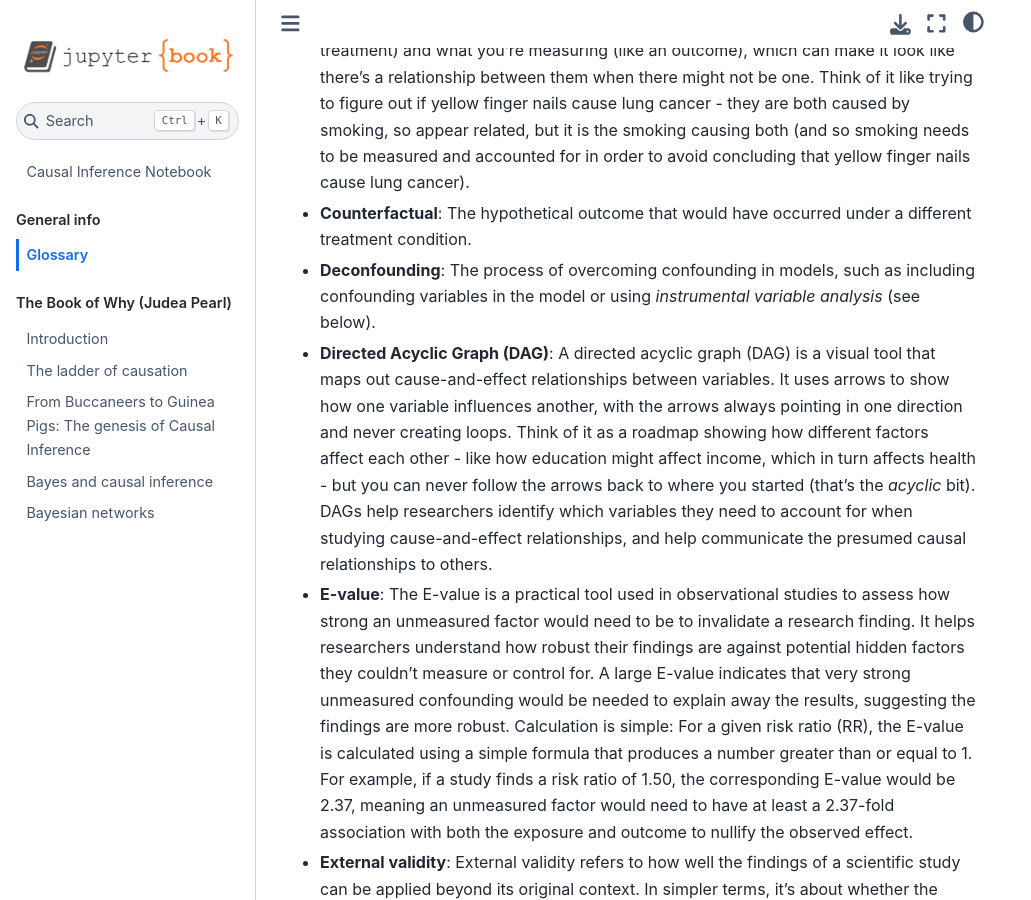
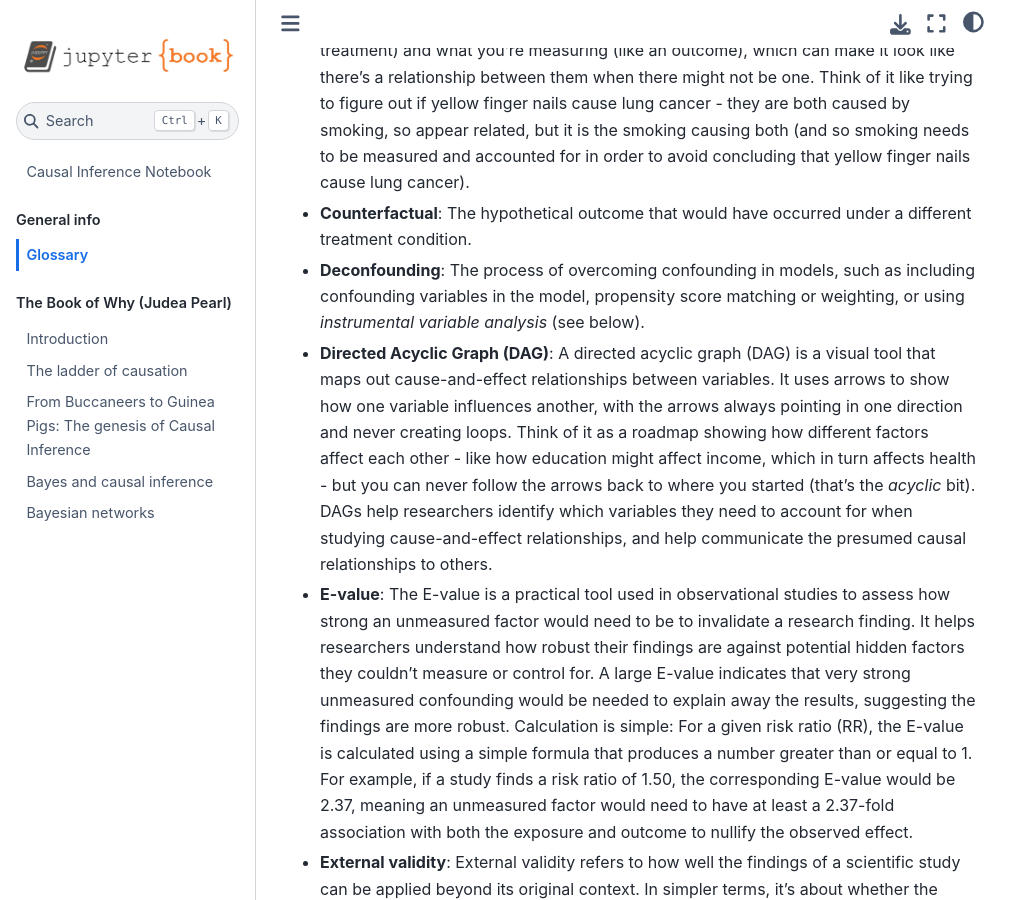
Before and after one commit to samuel-book/causal_inference_notebook, a Jupyter Book: the page built from glossary.md, in a window 1280 px wide and 900 px high, scrolled down 1041 px. Shown: the whole window, without its empty margins (0-1031 px from the left). Built offline with Jupyter Book 1.0.4 settings and Sphinx 7.4.7 and the Sphinx Book theme 1.1.4, drawn with Linux system fonts in a browser that asks for light colours; pages that are not in the unit, such as notebooks, are missing from menus; some of the changed text lies outside the part shown.

Commit message:
update glossary

```diff
--- a/glossary.md
+++ b/glossary.md
@@ -14,7 +14,7 @@
 
 * **Counterfactual**: The hypothetical outcome that would have occurred under a different treatment condition.
 
-* **Deconfounding**: The process of overcoming confounding in models, such as including confounding variables in the model or using *instrumental variable analysis* (see below).
+* **Deconfounding**: The process of overcoming confounding in models, such as including confounding variables in the model, propensity score matching or weighting, or using *instrumental variable analysis* (see below).
 
 * **Directed Acyclic Graph (DAG)**: A directed acyclic graph (DAG) is a visual tool that maps out cause-and-effect relationships between variables. It uses arrows to show how one variable influences another, with the arrows always pointing in one direction and never creating loops. Think of it as a roadmap showing how different factors affect each other - like how education might affect income, which in turn affects health - but you can never follow the arrows back to where you started (that's the *acyclic* bit). DAGs help researchers identify which variables they need to account for when studying cause-and-effect relationships, and help communicate the presumed causal relationships to others.
 
@@ -40,6 +40,8 @@
 
 * **Inverse propensity weighting**: The outcomes of patients are weighted by their propensity to treat, or more accurately by the inverse propensity to treat. For treated individuals the weight is 1 / p; for untreated individuals the weight is 1 / (1 - p). This effectively gives more weight to patients not treated in the usual way (e.g. gives more weight to looking at the outcome of patients who would normally be expected to be treated but did not receive treatment, and vice versa).
 
+* **Latent variable**: An unobserved construct that can only be inferred indirectly through models using observable or measurable data. Examples are IQ, or depression scores derived from questionnaires.
+
 * **Mediator**: A variable that lies along the causal pathway between cause and effect, through which the causal effect may pass.
 
 * **Moderator**: A variable that affects the relationship between cause and effect variables.
```
